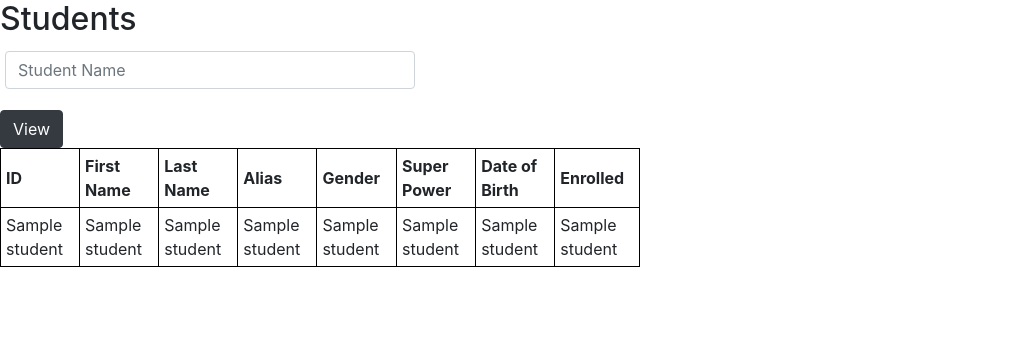
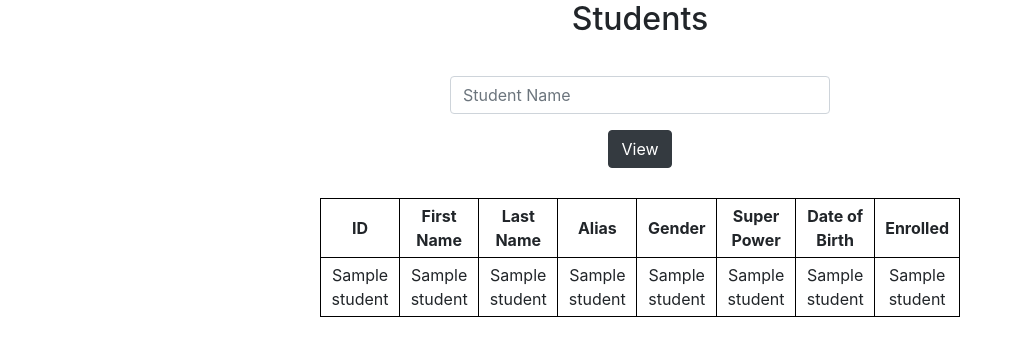
Before and after one commit to altaiiiir/Student-Roster-Website, a Flask app: page /view-student in a window 1280 px wide. Shown: the part 74-430 px from the top of the page, without its empty margins (0-1023 px from the left). Run offline with Flask 2, Linux system fonts and the light colour scheme; a database or web service that is not in the repository returns one stand-in record (values such as "Sample title"); some libraries are stand-ins or nearby versions.

Commit message:
StudentPage View UI

```diff
--- a/templates/StudentPage.html
+++ b/templates/StudentPage.html
@@ -1,10 +1,10 @@
 {% extends "Base.html" %}
 	{% block content %}
-        <h1 style = "font-size:2em">Students</h1>
+        <h1 style = "font-size:2em; text-align: center;">Students</h1>
       {% with messages = get_flashed_messages() %}
          {% if messages %}
             {% for msg in messages %}
-               <p>{{msg}}</p>
+               <p style="text-align: center;">{{msg}}</p>
             {% endfor %}
          {% endif %}
       {% endwith %}
@@ -13,22 +13,23 @@
     <style>
 
         #t1 {
-            text-align: left;
-            padding: 15px;
+            text-align: center;
+            padding: 30px;
             width: 440px;
-            margin: -10px;
+            margin: auto;
         }
     </style>
 
    <form action="#" method="post">
         <div  id="t1">
             <p><input type="text" name = "nm" class="form-control" size="15" placeholder="Student Name" required pattern="^(?!^ +$)([a-zA-Z]+)$*" maxlength = "20"/></p>
+            <button style="position:relative; " type="submit" name="submit" class="btn btn-dark">View</button>
         </div>
 
         <!-- old input doesn't work -->
       <!-- <p><input type="submit" value="submit" /></p> -->
 
-      <button style="position:relative;" type="submit" name="submit" class="btn btn-dark">View</button>
+
    </form>
 
     <style>
@@ -39,17 +40,20 @@ table, th, td {
         table {
         border-spacing: 15px;
         }
+        #tc{
+
+        }
     </style>
 </head>
 <body>
-
-<table style="width:50%" text-align="left">
+<div id="tc">
+    <table style="width:50%; text-align: center"; align="center">
         <tr><th>ID</th><th>First Name</th><th>Last Name</th><th>Alias</th><th>Gender</th><th>Super Power</th><th>Date of Birth</th><th>Enrolled</th></tr>
         {% for thing in things %}
         <tr><td>{{thing[1]}}</td> <td>{{thing[2]}}</td> <td>{{thing[3]}}</td> <td>{{thing[4]}}</td> <td>{{thing[5]}}</td> <td>{{thing[6]}}</td> <td>{{thing[7]}}</td> <td>{{thing[8]}}</td></tr>
         {% endfor %}
     </table>
-
+</div>
 {% endblock %}
 
 <script src="https://code.jquery.com/jquery-3.3.1.slim.min.js" integrity="sha384-q8i/X+965DzO0rT7abK41JStQIAqVgRVzpbzo5smXKp4YfRvH+8abtTE1Pi6jizo" crossorigin="anonymous"></script>
```
Lines whose indentation alone changed are shown as unchanged.
